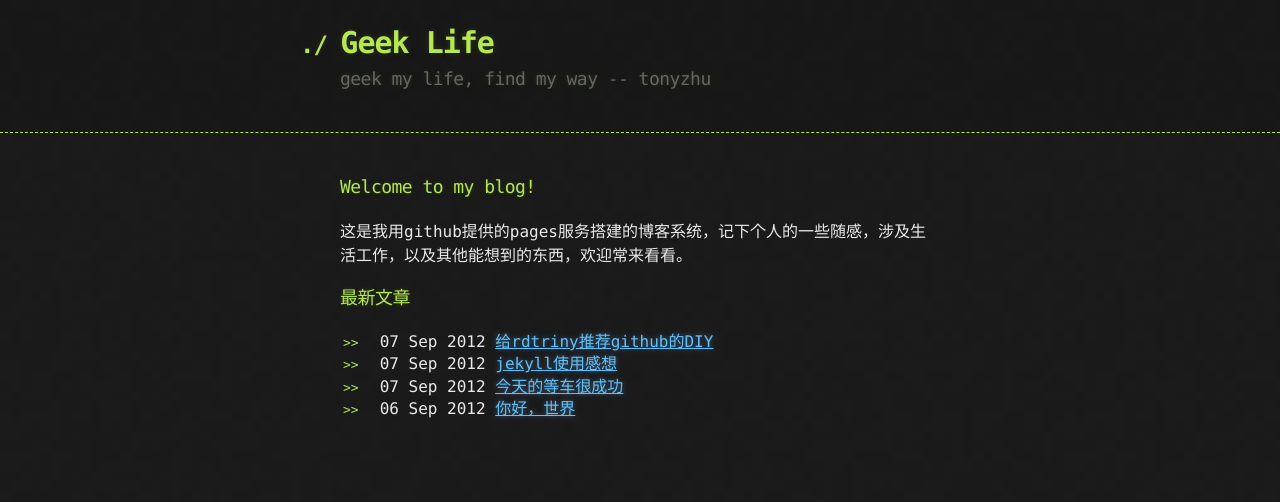
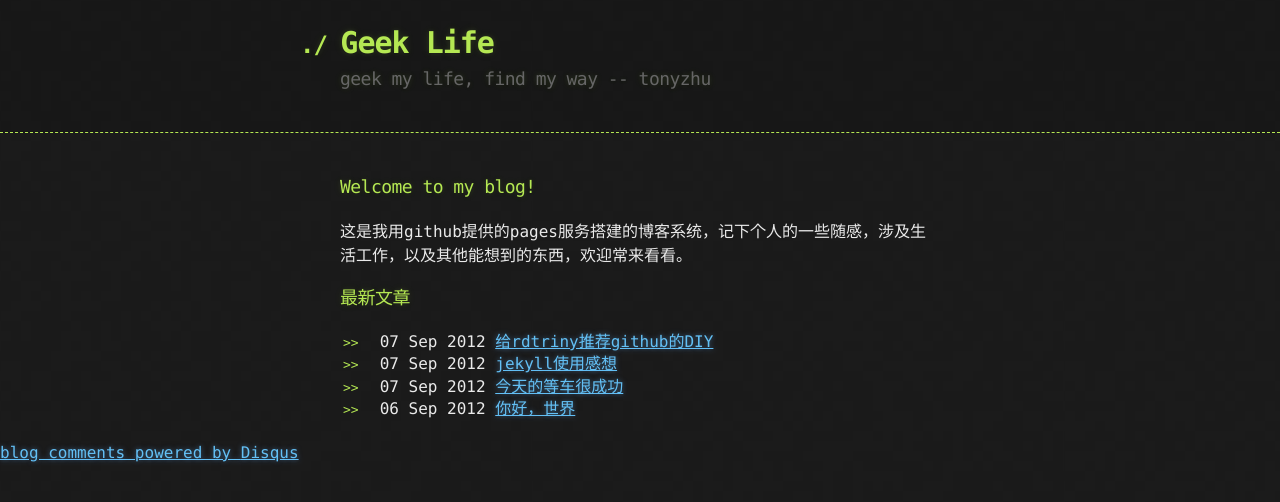
Before and after one commit to tonyzhu/tonyzhu.github.com, a Jekyll site: the page built from index.html, in a window 1280 px wide. Shown: the top 502 px of the page. Built offline with Jekyll 4.4.1, drawn with Linux system fonts in a browser that asks for light colours; Markdown is read by kramdown in place of the engine named in the settings; comment, search, counter and statistics services are not loaded; some of the changed lines change nothing that is shown.

Commit message:
增加disqus支持

```diff
--- a/_layouts/default.html
+++ b/_layouts/default.html
@@ -19,5 +19,23 @@
 
         {{ content }}
 
+        <div id="disqus_thread"></div>
+        <script type="text/javascript">
+            /* * * CONFIGURATION VARIABLES: EDIT BEFORE PASTING INTO YOUR WEBPAGE * * */
+            var disqus_shortname = 'itonyzhu'; // required: replace example with your forum shortname
+
+            // The following are highly recommended additional parameters. Remove the slashes in front to use.
+            // var disqus_identifier = 'unique_dynamic_id_1234';
+            // var disqus_url = 'http://example.com/permalink-to-page.html';
+            /* * * DON'T EDIT BELOW THIS LINE * * */
+            (function() {
+                var dsq = document.createElement('script');
+                dsq.type = 'text/javascript'; dsq.async = true;
+                dsq.src = 'http://' + disqus_shortname + '.disqus.com/embed.js';
+                (document.getElementsByTagName('head')[0] || document.getElementsByTagName('body')[0]).appendChild(dsq);
+            })();
+        </script>
+        <noscript>Please enable JavaScript to view the <a href="http://disqus.com/?ref_noscript">comments powered by Disqus.</a></noscript>
+        <a href="http://disqus.com" class="dsq-brlink">blog comments powered by <span class="logo-disqus">Disqus</span></a>
     </body>
 </html>
```
Lines whose indentation alone changed are shown as unchanged.
